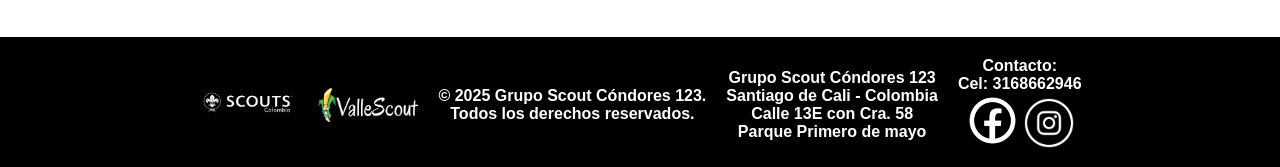
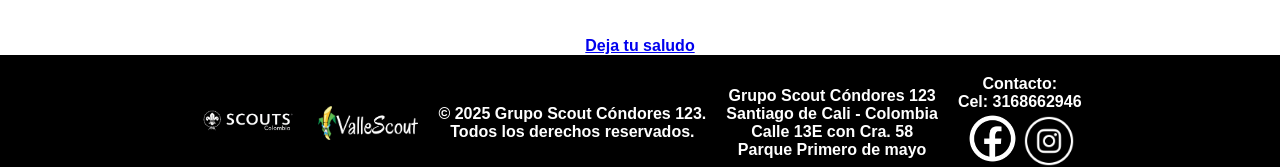
Before and after one commit to Loaizan63/Condores123, a plain HTML site: page nosotros.html in a window 1280 px wide. Shown: the part 1204-1371 px from the top of the page. Drawn offline with Linux system fonts and the light colour scheme.

Commit message:
Update nosotros.html

```diff
--- a/nosotros.html
+++ b/nosotros.html
@@ -77,6 +77,10 @@
         <div class="carousel-item"><img src="../Imagenes/actividad3.jpg" alt="Otra imagen"></div>
     </div>
 </section>
+    <!-- Botón de redireccionamiento -->
+    <div class="content">
+        <a href="saludo.html" class="button">Deja tu saludo</a>
+    </div>
 <!-- Footer -->
 <footer class="footer">
     <div class="footer-left">
```
